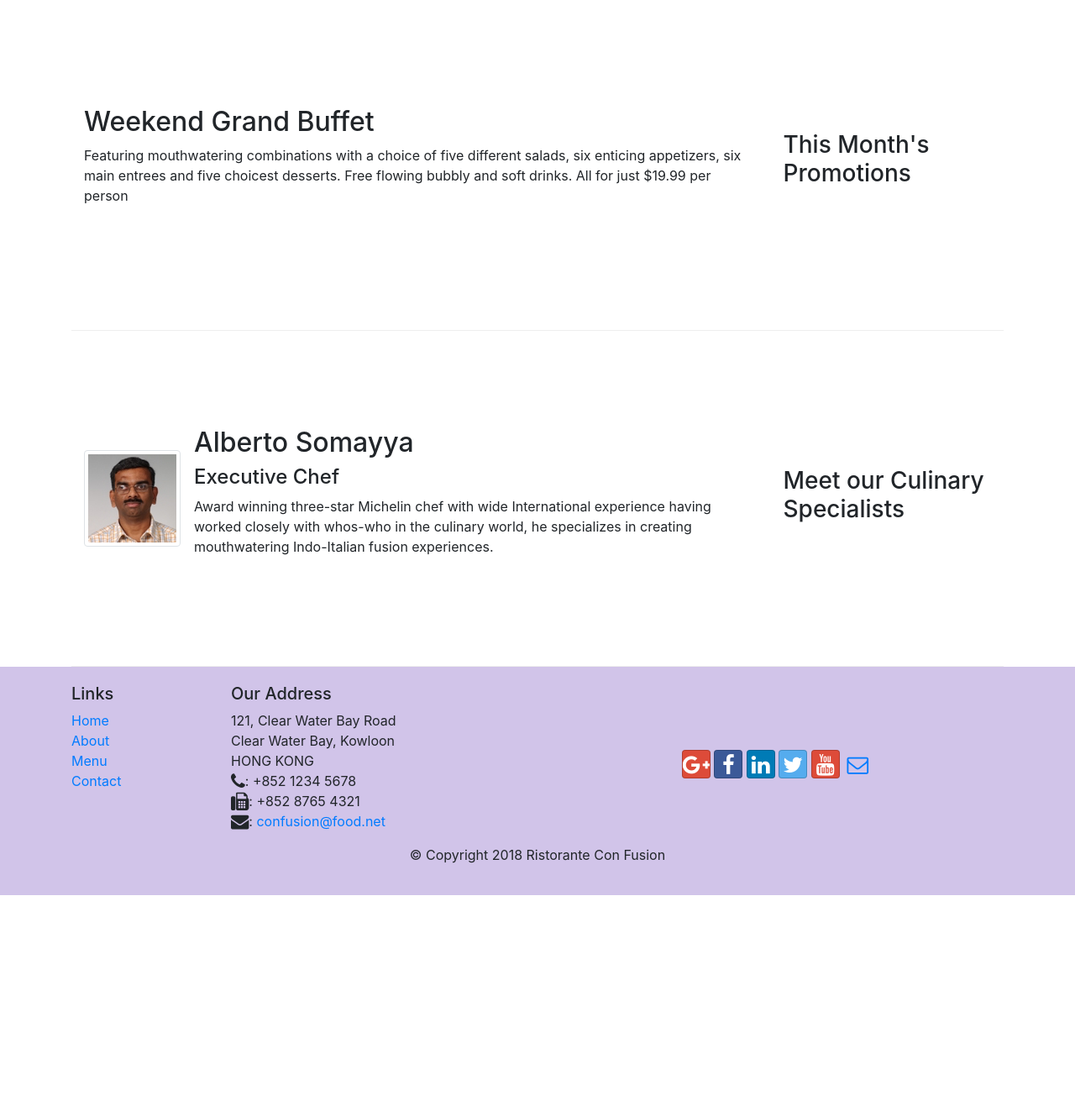
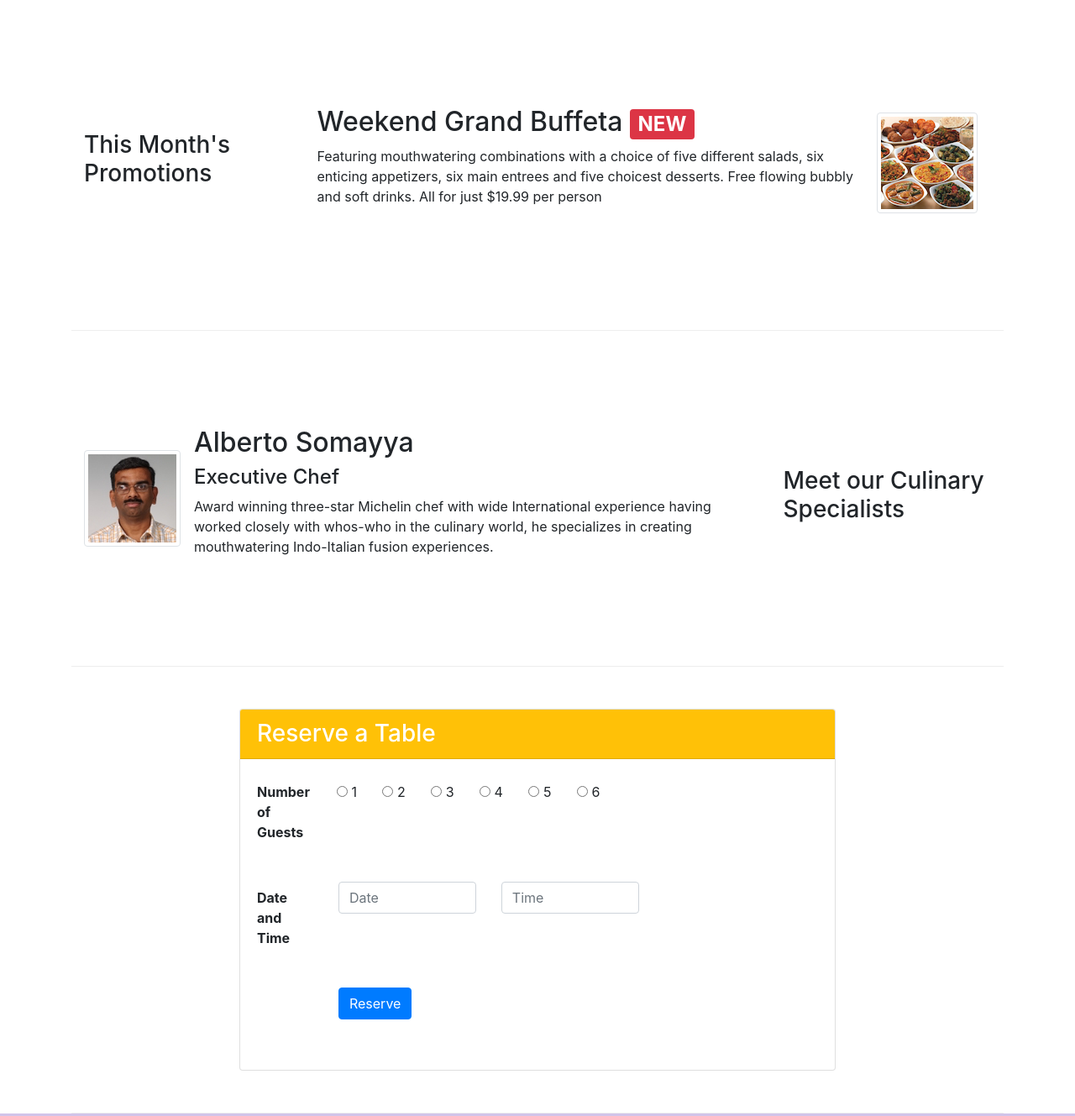
Before and after one commit to Gcorporation/conFusion, a website: page index.html in a window 1280 px wide. Shown: the part 740-2069 px from the top of the page at 84% size. Before the commit the page ends 1806 px from the top, so only its background shows below. Drawn offline with nearby package versions, Linux system fonts and the light colour scheme.

Commit message:
assignment 2

```diff
--- a/index.html
+++ b/index.html
@@ -9,7 +9,7 @@
 
     <!-- Bootstrap CSS -->
     <link rel="stylesheet" href="node_modules/bootstrap/dist/css/bootstrap.min.css">
-    <link rel= "stylesheet" href="css/styles.css">
+    <link rel="stylesheet" href="css/styles.css">
     <link rel="stylesheet" href="node_modules/font-awesome/css/font-awesome.min.css">
     <link rel="stylesheet" href="node_modules/bootstrap-social/bootstrap-social.css">
     <title>Ristorante Con Fusion</title>
@@ -24,10 +24,14 @@
             <a class="navbar-brand mr-auto" href="#"><img src="img/logo.png" height="30" width="41"></a>
             <div class="collapse navbar-collapse" id="Navbar">
                 <ul class="navbar-nav mr-auto">
-                    <li class="nav-item active"><a class="nav-link" href="#"><span class="fa fa-home fa-lg"></span> Home</a></li>
-                    <li class="nav-item"><a class="nav-link" href="./aboutus.html"><span class="fa fa-info fa-lg"></span> About</a></li>
-                    <li class="nav-item"><a class="nav-link" href="#"><span class="fa fa-list fa-lg"></span> Menu</a></li>
-                    <li class="nav-item"><a class="nav-link" href="./contactus.html"><span class="fa fa-address fa-lg"></span> Contact</a></li>
+                    <li class="nav-item active"><a class="nav-link" href="#"><span class="fa fa-home fa-lg"></span>
+                            Home</a></li>
+                    <li class="nav-item"><a class="nav-link" href="./aboutus.html"><span
+                                class="fa fa-info fa-lg"></span> About</a></li>
+                    <li class="nav-item"><a class="nav-link" href="#"><span class="fa fa-list fa-lg"></span> Menu</a>
+                    </li>
+                    <li class="nav-item"><a class="nav-link" href="./contactus.html"><span
+                                class="fa fa-address fa-lg"></span> Contact</a></li>
                 </ul>
             </div>
         </div>
@@ -38,11 +42,15 @@
             <div class="row row-header">
                 <div class="col-12 col-sm-6">
                     <h1>Ristorante con Fusion</h1>
-                    <p>We take inspiration from the World's best cuisines, and create a unique fusion experience. Our lipsmacking creations will tickle your culinary senses!</p>
+                    <p>We take inspiration from the World's best cuisines, and create a unique fusion experience. Our
+                        lipsmacking creations will tickle your culinary senses!</p>
                 </div>
                 <div class="col-12 col-sm align-self-center">
                     <img src="img/logo.png" class="img-fluid">
                 </div>
+                <div class="col-12 col-sm align-self-center">
+                    <a role="button" class="btn bg-warning text-dark btn-block btn-lg font-weight-bold"
+                        href="#reserve">Reserve Table</a>
                 </div>
             </div>
     </header>
@@ -56,8 +64,11 @@
                 <div class="media">
                     <img class="d-flex mr-3 img-thumbnail align-self-center" src="img/uthappizza.png" alt="uthapizza">
                     <div class="media-body">
-                        <h2 class="mt-0">Uthappizza<span class="badge badge-danger"> HOT </span><span class="badge badge-pill badge-secondary"> $4.99</span></h2>
-                        <p class="d-none d-sm-block">A unique combination of Indian Uthappam (pancake) and Italian pizza, topped with Cerignola olives, ripe vine cherry tomatoes, Vidalia onion, Guntur chillies and Buffalo Paneer.</p>
+                        <h2 class="mt-0">Uthappizza <span class="badge badge-danger"> HOT </span> <span
+                                class="badge badge-pill badge-secondary"> $4.99</span></h2>
+                        <p class="d-none d-sm-block">A unique combination of Indian Uthappam (pancake) and Italian
+                            pizza, topped with Cerignola olives, ripe vine cherry tomatoes, Vidalia onion, Guntur
+                            chillies and Buffalo Paneer.</p>
                     </div>
                 </div>
             </div>
@@ -65,12 +76,21 @@
 
 
         <div class="row row-content align-items-center">
-            <div class="col-12 col-sm-4 order-sm-last col-md-3">
+            <div class="col-12 col-sm-4 order-sm-first col-md-3">
                 <h3>This Month's Promotions</h3>
             </div>
-            <div class="col col-sm order-sm-first col-md">
-                <h2>Weekend Grand Buffet</h2>
-                <p class="d-none d-sm-block">Featuring mouthwatering combinations with a choice of five different salads, six enticing appetizers, six main entrees and five choicest desserts. Free flowing bubbly and soft drinks. All for just $19.99 per person </p>
+            <div class="col col-sm col-md">
+                <div class="media">
+                    <div class="media-body">
+                        <h2>Weekend Grand Buffeta <span class="badge badge-danger"> NEW </span></h2>
+                        <p class="d-none d-sm-block">Featuring mouthwatering combinations with a choice of five
+                            different
+                            salads, six enticing appetizers, six main entrees and five choicest desserts. Free flowing
+                            bubbly
+                            and soft drinks. All for just $19.99 per person </p>
+                    </div>
+                    <img class="d-flex mr-3 img-thumbnail align-self-center" src="img/buffet.png" alt="buffet">
+                </div>
             </div>
         </div>
 
@@ -80,8 +100,8 @@
             </div>
             <div class="col col-sm order-sm-first col-md">
                 <div class="media">
-                    <img class="d-flex mr-3 img-thumbnail align-self-center"
-                            src="img/alberto.png" alt="Alberto Somayya">
+                    <img class="d-flex mr-3 img-thumbnail align-self-center" src="img/alberto.png"
+                        alt="Alberto Somayya">
                     <div class="media-body">
                         <h2 class="mt-0">Alberto Somayya</h2>
                         <h4>Executive Chef</h4>
@@ -92,6 +112,74 @@
                         </p>
                     </div>
                 </div>
+            </div>
+        </div>
+        <div class="row row-content">
+            <div class="col-12 col-sm-8 offset-md-2">
+                <form>
+                    <div class="card" id="reserve">
+                        <h3 class="card-header bg-warning text-white">Reserve a Table</h3>
+                        <div class="card-body">
+                            <dl class="row">
+                                <!-- <dt class="col-6 col-sm-2">Number of Guests</dt> -->
+                                <dd class="col-12 col-sm-10">
+                                    <div class="form-group row">
+                                        <label for="guest"
+                                            class="col-12 col-md-2 col-form-label font-weight-bold">Number of
+                                            Guests</label>
+                                        <div class="radio">
+                                            <label class="btn active">
+                                                <input type="radio" name="options" id="1" autocomplete="off"> 1
+                                            </label>
+                                            <label class="btn">
+                                                <input type="radio" name="options" id="2" autocomplete="off"> 2
+                                            </label>
+                                            <label class="btn">
+                                                <input type="radio" name="options" id="3" autocomplete="off"> 3
+                                            </label>
+                                            <label class="btn">
+                                                <input type="radio" name="options" id="4" autocomplete="off"> 4
+                                            </label>
+                                            <label class="btn">
+                                                <input type="radio" name="options" id="5" autocomplete="off"> 5
+                                            </label>
+                                            <label class="btn">
+                                                <input type="radio" name="options" id="6" autocomplete="off"> 6
+                                            </label>
+                                        </div>
+                                    </div>
+                                </dd>
+                            </dl>
+                            <dl class="row">
+                                <!-- <dt class="col-6 col-sm-2">Date and Time</dt> -->
+                                <dd class="col-12 col-sm-10">
+                                    <div class="form-group row">
+                                        <label for="date" class="col-12 col-md-2 col-form-label font-weight-bold">Date
+                                            and
+                                            Time</label>
+                                        <div class="col-12 col-md-4">
+                                            <input type="tel" class="form-control" id="date" name="date"
+                                                placeholder="Date">
+                                        </div>
+                                        <div class="col-12 col-md-4">
+                                            <input type="tel" class="form-control" id="time" name="time"
+                                                placeholder="Time">
+                                        </div>
+                                    </div>
+                                </dd>
+                            </dl>
+                            <dl class="row">
+                                <dd class="col-12 col-sm-10">
+                                    <div class="form-group row">
+                                        <div class="offset-md-2 col-md-10">
+                                            <button type="submit" class="btn btn-primary">Reserve</button>
+                                        </div>
+                                    </div>
+                                </dd>
+                            </dl>
+                        </div>
+                    </div>
+                </form>
             </div>
         </div>
     </div>
@@ -121,11 +209,16 @@
                 </div>
                 <div class="col-12 col-sm-4 align-self-center">
                     <div class="text-center">
-                        <a class="btn btn-social-icon btn-google" href="http://google.com/+"><i class="fa fa-google-plus"></i></a>
-                        <a class="btn btn-social-icon btn-facebook" href="http://www.facebook.com/profile.php?id="><i class="fa fa-facebook"></i></a>
-                        <a class="btn btn-social-icon btn-linkedin" href="http://www.linkedin.com/in/"><i class="fa fa-linkedin"></i></a>
-                        <a class="btn btn-social-icon btn-twitter" href="http://twitter.com/"><i class="fa fa-twitter"></i></a>
-                        <a class="btn btn-social-icon btn-google" href="http://youtube.com/"><i class="fa fa-youtube"></i></a>
+                        <a class="btn btn-social-icon btn-google" href="http://google.com/+"><i
+                                class="fa fa-google-plus"></i></a>
+                        <a class="btn btn-social-icon btn-facebook" href="http://www.facebook.com/profile.php?id="><i
+                                class="fa fa-facebook"></i></a>
+                        <a class="btn btn-social-icon btn-linkedin" href="http://www.linkedin.com/in/"><i
+                                class="fa fa-linkedin"></i></a>
+                        <a class="btn btn-social-icon btn-twitter" href="http://twitter.com/"><i
+                                class="fa fa-twitter"></i></a>
+                        <a class="btn btn-social-icon btn-google" href="http://youtube.com/"><i
+                                class="fa fa-youtube"></i></a>
                         <a class="btn btn-social-icon" href="mailto:"><i class="fa fa-envelope-o"></i></a>
                     </div>
                 </div>
```
Lines whose indentation alone changed are shown as unchanged.
